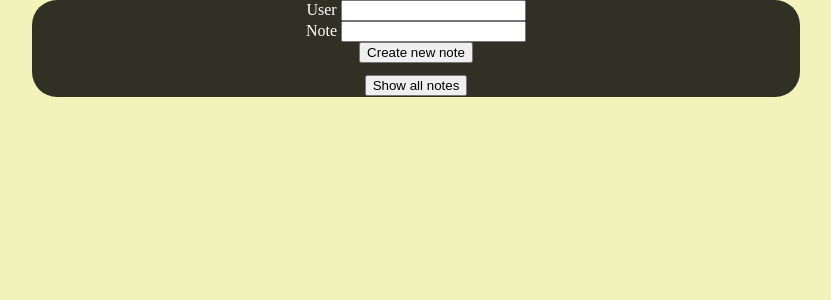
After one commit to Sir-MixALot/HW3, a PHP site: page /note.php in a window 1280 px wide. The commit adds this page. Shown: the top 300 px of the page, without its empty margins (224-1055 px from the left). Run offline with PHP 8.4, Linux system fonts and the light colour scheme.

Commit message:
Updated task

```diff
--- /dev/null
+++ b/note.php
@@ -0,0 +1,23 @@
+<!DOCTYPE html>
+<html>
+    <head>
+        <meta http-equiv="Content-Type" content="text/html" charset="utf-8">
+        <link rel="stylesheet" href="style.css">
+        <title>HW(part3)</title>
+    </head>
+    <body>
+        <div class="wrapper">
+        <form action="create.php" method="post">
+            <label>User</label>
+            <input type="text" name="user">
+            <br>
+            <label>Note</label>
+            <input type="text" name="note">
+            <br>
+            <button class="butt" type="submit"><span>Create new note</span></button>
+            <br>
+        </form>
+        <a href="index.php"><button>Show all notes</button></a>
+        </div>
+    </body>
+</html>
--- a/page.php
+++ b/page.php
@@ -23,6 +23,8 @@
                 }
             }
             ?>
+            <br>
+            <a href="note.php">Create new note</a>
         </div>
         </div>
     </body>
```
Also changed, not shown: create.php (added, +22 -0 lines), index.php (+1 -6 lines).
